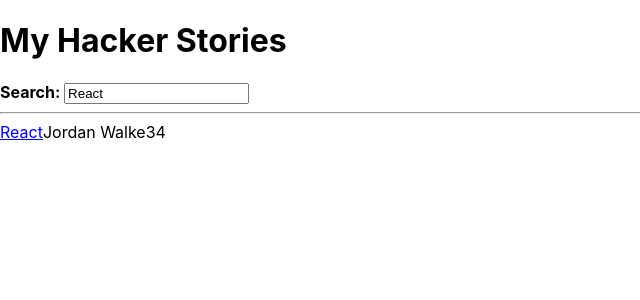
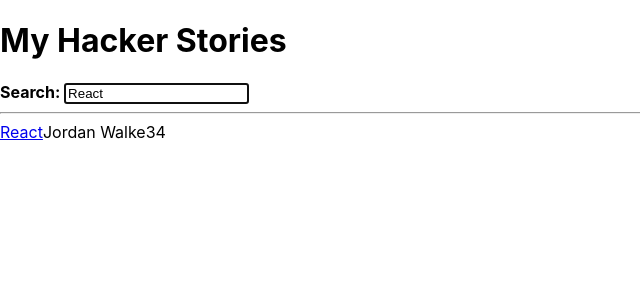
Before and after one commit to Netherwave63/the-road-to-learn-react-hacker-stories, a React (Create React App) app: page / in a window 1280 px wide. Shown: the top 300 px of the page, without its empty margins (0-640 px from the left). Built offline with nearby package versions, Linux system fonts and the light colour scheme; the HTML template or start-up script is replaced by a standard one.

Commit message:
Complete: Imperative React

```diff
--- a/package.json
+++ b/package.json
@@ -8,7 +8,7 @@
     "@testing-library/user-event": "^7.2.1",
     "react": "^16.13.0",
     "react-dom": "^16.13.0",
-    "react-scripts": "3.4.0"
+    "react-scripts": "^3.4.0"
   },
   "scripts": {
     "start": "react-scripts start",
--- a/src/App.js
+++ b/src/App.js
@@ -44,6 +44,7 @@
 
       <InputWithLabel
         id='search'
+        isFocused
         value={searchTerm}
         onInputChange={handleSearch}
       >
@@ -61,14 +62,24 @@
   id,
   type = 'text',
   value,
+  isFocused,
   onInputChange,
   children
 }) => {
+  const inputRef = React.useRef();
+
+  React.useEffect(() => {
+    if (isFocused && inputRef.current) {
+      inputRef.current.focus();
+    }
+  }, [isFocused]);
+
   return (
     <>
       <label htmlFor={id}>{children}</label>
       <input
         id={id}
+        ref={inputRef}
         type={type}
         value={value}
         onChange={onInputChange}
```
Also changed, not shown: 1 other file (tests, documents, lock files or other folders).
